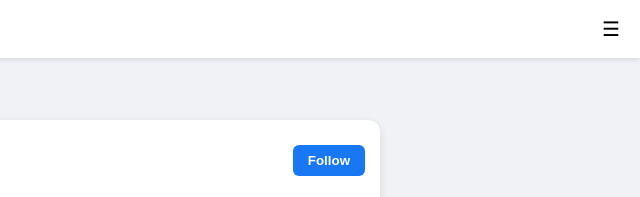
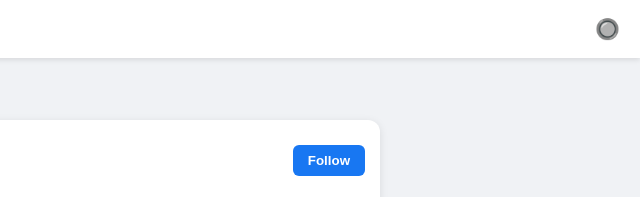
Before and after one commit to jamshedkhan319/home, a plain HTML site: page index.html in a window 1280 px wide. Shown: the top 197 px of the page, 640-1280 px from the left. Drawn offline with Linux system fonts and the light colour scheme.

Commit message:
Update index.html

```diff
--- a/index.html
+++ b/index.html
@@ -431,7 +431,7 @@
     <!-- Action Bar (Fixed at Top) -->
     <div class="action-bar">
         <div class="logo">ᴊᴘᴇɴᴋ</div>
-        <button class="menu-btn">☰</button>
+        <button class="menu-btn">🔘</button>
     </div>
 
     <div class="container">
```
